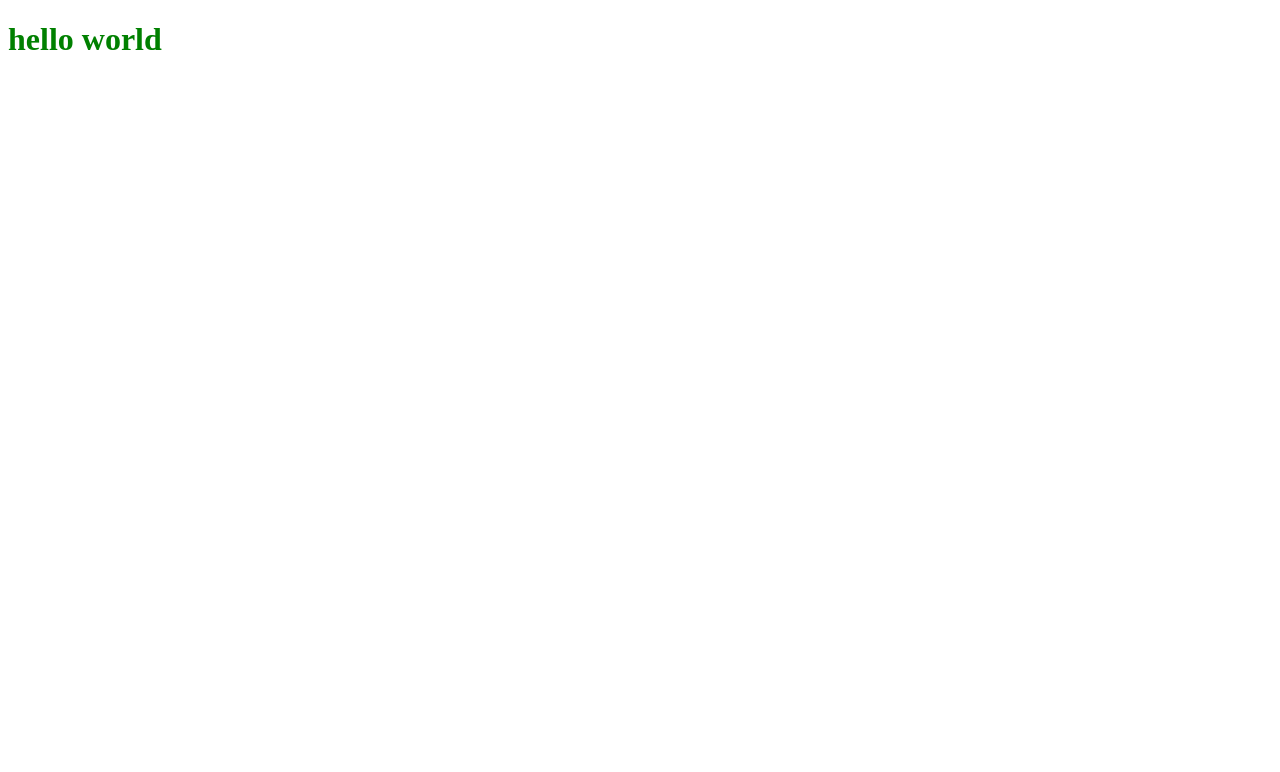
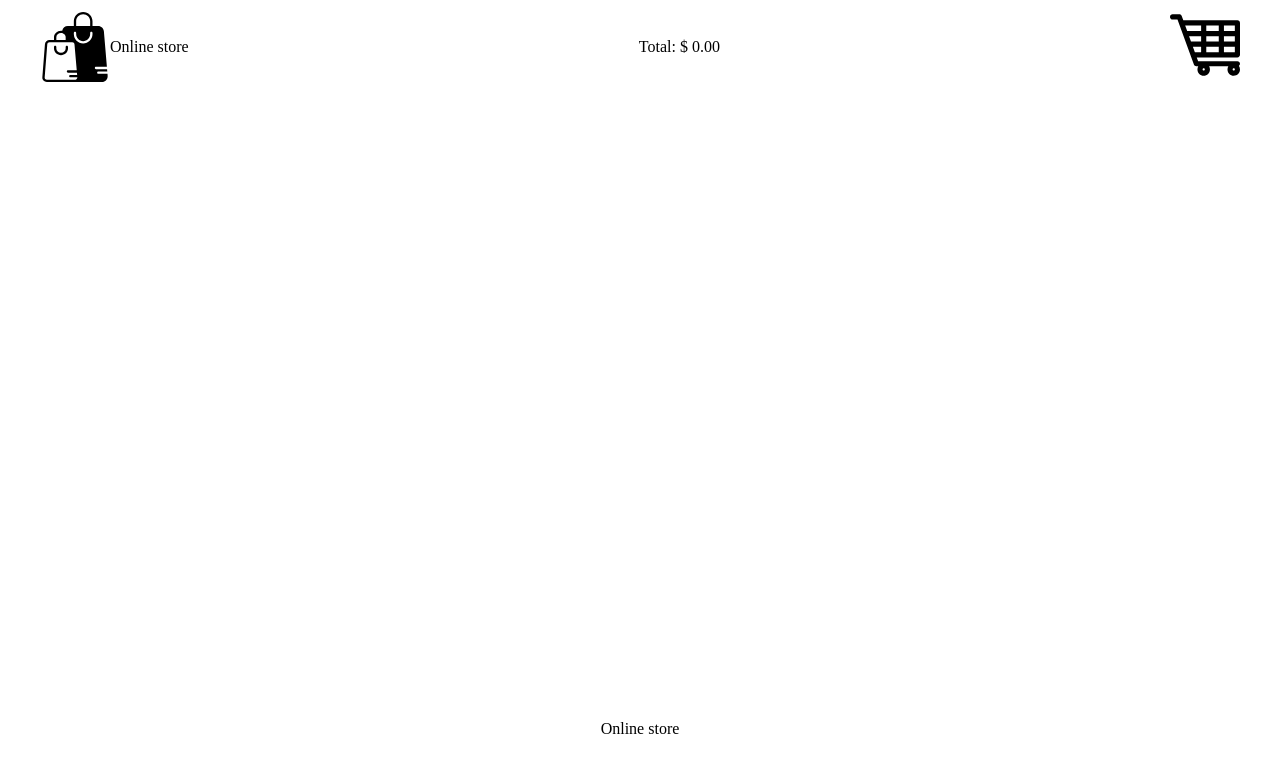
Before and after one commit to vberezhnykh/online-store, a website built with webpack: page src/index.html in a window 1280 px wide. Built offline with nearby package versions, Linux system fonts and the light colour scheme.

Commit message:
feat: created footer and header with styles for main page

```diff
--- a/src/index.html
+++ b/src/index.html
@@ -7,6 +7,33 @@
     <title>Document</title>
   </head>
   <body>
-    <h1>hello world</h1>
+    <header class="header">
+      <div class="header__container">
+        <div class="header__logo">
+          <a href="" class="logo__link link">
+            <img src="../images/header/shopping-bag-svgrepo-com.svg" alt="storeLogo" class="link__image">
+            Online store
+          </a>
+        </div>
+        <div class="header__total">
+          <span class="total__text">Total: $</span>
+          <span class="total__sum">0.00</span>
+        </div>
+        <div class="header__cart">
+          <a href="" class="cart__link link">
+            <img src="../images/header/shopping-cart-svgrepo-com.svg" alt="cartLogo" class="cart__image">
+          </a>
+        </div>
+      </div>
+    </header>
+    <main class="page">
+      <div class="page__container">
+        <aside class="filters"></aside>
+        <div class="products"></div>
+      </div>
+    </main>
+    <footer class="footer">
+      <span>Online store</span>
+    </footer>
   </body>
 </html>
--- a/src/main.scss
+++ b/src/main.scss
@@ -1,8 +1,53 @@
-h1 {
-  color: green;
+body {
+  margin: 0;
+  padding: 0;
+  height: 100vh;
+  width: 100vw;
+}
 
-  &:hover {
-    color: red;
-  }
+.header {
+  height: 80px;
+}
 
+.header__container {
+  display: flex;
+  flex-direction: row;
+  align-items: center;
+  justify-content: space-between;
 }
+
+.link {
+  text-decoration: none;
+  cursor: pointer;
+  color: black;
+}
+
+.logo__link {
+  display: flex;
+  flex-flow: row nowrap;
+  align-items: center;
+}
+
+.header__cart {
+  height: auto;
+}
+
+.link__image,
+.cart__image {
+  width: 70px;
+  height: 70px;
+}
+
+.page {
+  flex: 1;
+  height: 80%;
+}
+
+.footer {
+  text-align: center;
+}
+
+[class*="__container"] {
+  margin: 0 30px;
+  padding: 10px 10px;
+}
```
Also changed, not shown: images/header/shopping-bag-svgrepo-com.svg (added), images/header/shopping-cart-svgrepo-com.svg (added).
